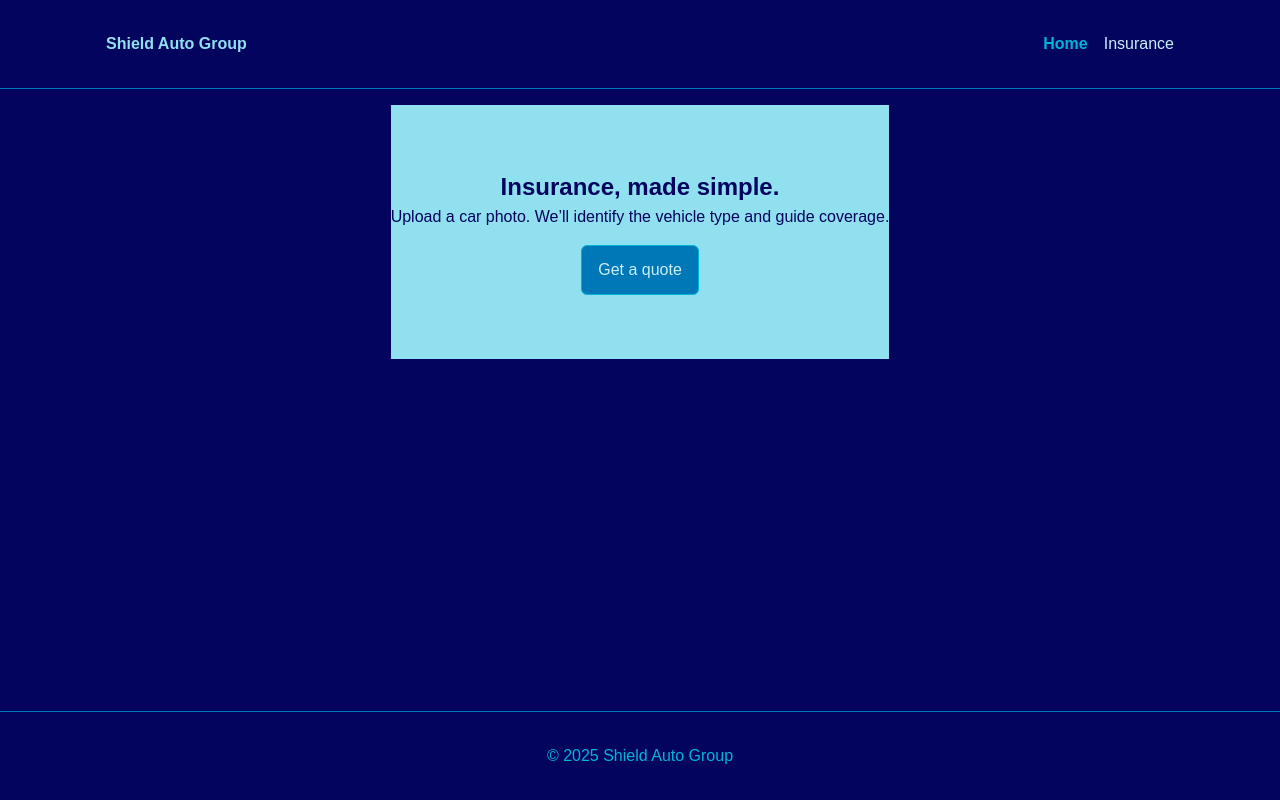
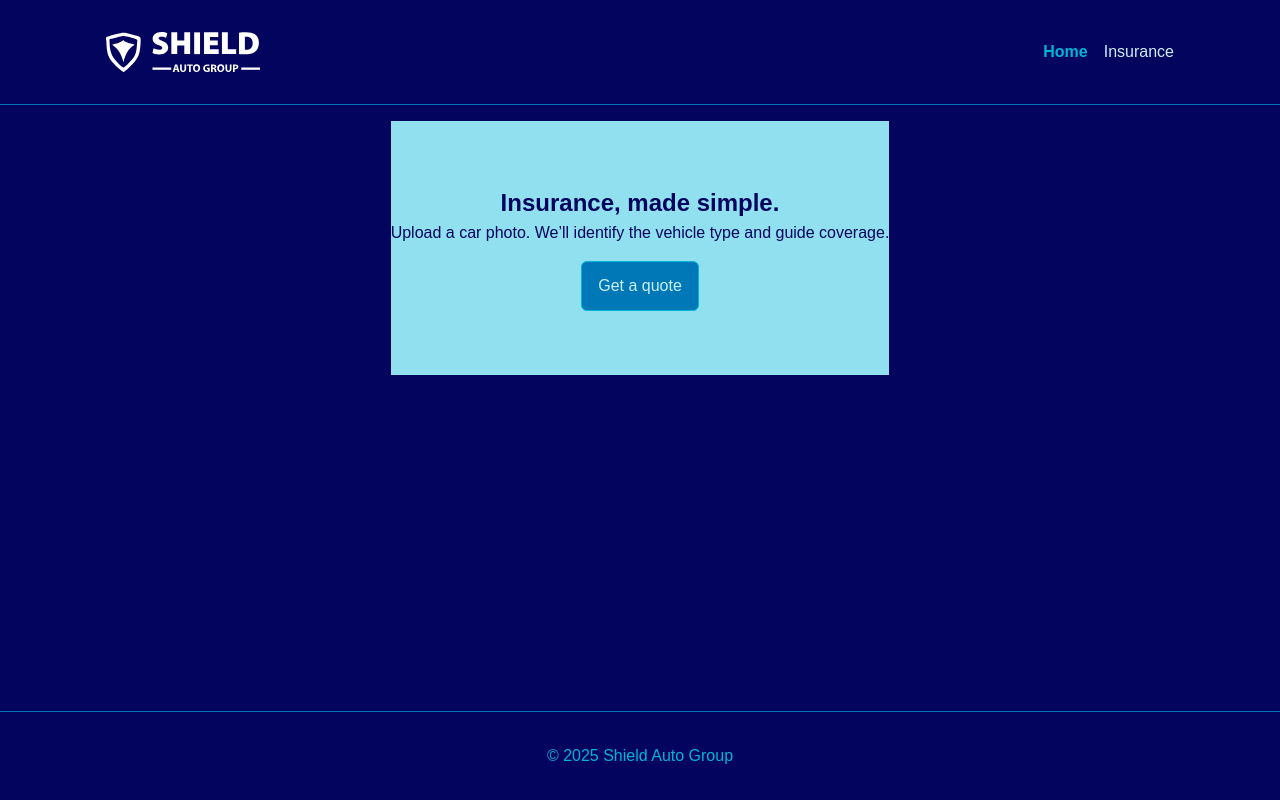
Before and after one commit to Caelith-Syn/mission_01, a React (Vite) app: page / in a window 1280 px wide. Built offline with nearby package versions, Linux system fonts and the light colour scheme; no server answers.

Commit message:
STYLE: add logo to header and align brand group

```diff
--- a/src/components/Header.jsx
+++ b/src/components/Header.jsx
@@ -1,11 +1,12 @@
 import { Link, NavLink } from "react-router-dom";
+import logo from "../assets/shield_auto_group_logo.svg";
 
 export default function Header() {
   return (
     <header className="header">
       <div className="container row">
-        <Link to="/" className="brand">
-          Shield Auto Group
+        <Link to="/" className="brand-wrap" aria-label="Shield Auto Group Home">
+          <img src={logo} alt="" className="brand-logo" />
         </Link>
         <nav className="nav">
           <NavLink to="/" end>
--- a/src/styles.css
+++ b/src/styles.css
@@ -50,8 +50,20 @@ body {
 
 .brand {
   font-weight: bold;
+  color: var(--non-photo-blue);
+}
+
+.brand-wrap {
+  display: inline-flex;
+  align-items: center;
+  gap: 0.5rem;
   text-decoration: none;
-  color: var(--non-photo-blue);
+}
+
+.brand-logo {
+  width: auto;
+  height: 2.5rem;
+  display: block;
 }
 
 .nav a {
```
Also changed, not shown: src/assets/shield_auto_group_logo.svg (added).
